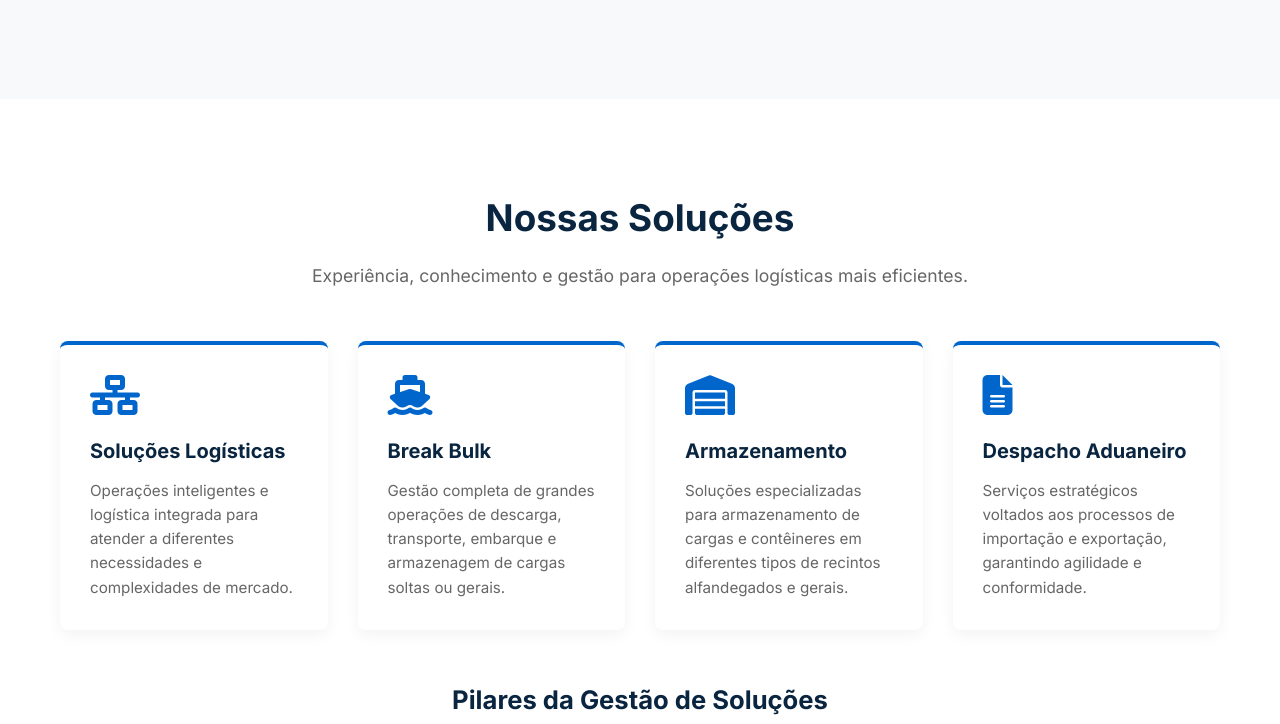
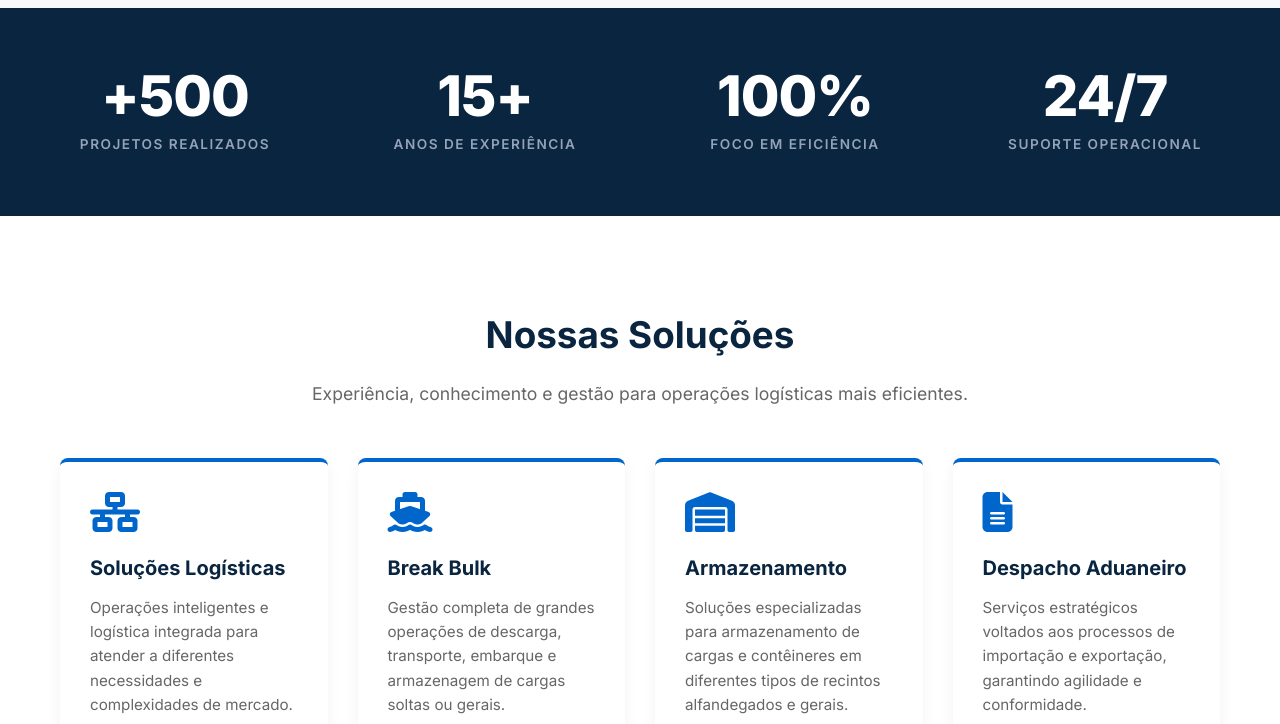
Before and after one commit to victorcosta93/eltexs, a plain HTML site: page index.html in a window 1280 px wide. Shown: the part 1274-1998 px from the top of the page. Drawn offline with Linux system fonts and the light colour scheme.

Commit message:
Add files via upload

```diff
--- a/index.html
+++ b/index.html
@@ -147,12 +147,29 @@
 
         /* 1.1 Destaque Inicial (Hero) */
         .hero {
-            padding: 160px 0 100px;
-            background: linear-gradient(135deg, var(--primary) 0%, #133b66 100%);
-            color: var(--white);
-            min-height: 90vh;
-            display: flex;
-            align-items: center;
+            position: relative;
+            background-image: url('imagens/capa.png');
+            background-size: cover;
+            background-position: center;
+            background-repeat: no-repeat;
+            padding: 100px 0;
+            color: #ffffff;
+        }
+
+        .hero::before {
+            content: '';
+            position: absolute;
+            top: 0;
+            left: 0;
+            width: 100%;
+            height: 100%;
+            background: rgba(11, 25, 43, 0.88);
+            z-index: 1;
+        }
+
+        .hero .container {
+            position: relative;
+            z-index: 2;
         }
 
         .hero-content {
@@ -225,6 +242,46 @@
             color: var(--secondary);
         }
 
+        /* Estilo Minimalista para Indicadores/Contadores */
+        .stats-minimal-container {
+            background-color: var(--primary);
+            padding: 60px 20px;
+            width: 100%;
+        }
+
+        .stats-minimal-grid {
+            max-width: 1200px;
+            margin: 0 auto;
+            display: flex;
+            justify-content: space-around;
+            align-items: center;
+            flex-wrap: wrap;
+            gap: 40px;
+        }
+
+        .stat-item-min {
+            text-align: center;
+            flex: 1;
+            min-width: 200px;
+        }
+
+        .stat-item-min .stat-number {
+            font-size: 3.5rem;
+            font-weight: 800;
+            color: #ffffff;
+            line-height: 1;
+            margin-bottom: 10px;
+            letter-spacing: -1px;
+        }
+
+        .stat-item-min .stat-label {
+            font-size: 0.85rem;
+            color: #94a3b8;
+            text-transform: uppercase;
+            letter-spacing: 1.5px;
+            font-weight: 600;
+        }
+
         /* 1.3 & 3. Nossas Soluções */
         .solutions-grid {
             display: grid;
@@ -264,10 +321,6 @@
             font-size: 0.95rem;
         }
 
-        .center-btn {
-            text-align: center;
-        }
-
         /* 4. Break Bulk & 5. Armazenamento & 9. Porto de Santos */
         .service-detail-grid {
             display: grid;
@@ -294,7 +347,7 @@
 
         /* 7. Sistema de Cargas para Terminais */
         .system-section {
-            background: linear-gradient(rgba(10, 37, 64, 0.92), rgba(10, 37, 64, 0.92)), url('https://images.unsplash.com/photo-1586528116311-ad8dd3c8310d?auto=format&fit=crop&w=1920&q=80') center/cover no-repeat;
+            background: linear-gradient(rgba(10, 37, 64, 0.92), rgba(10, 37, 64, 0.92)), url('https://images.unsplash.com/photo-1494412574643-ff11b0a5c1c3?auto=format&fit=crop&w=1920&q=80') center/cover no-repeat;
             color: var(--white);
             text-align: center;
         }
@@ -387,7 +440,6 @@
         }
 
         /* 10. Contato & Footer */
-        /* Estilos gerais da seção de contato */
         .contato-secao {
             padding: 80px 20px;
             background-color: #f9fbfd;
@@ -399,7 +451,6 @@
             margin: 0 auto;
         }
 
-/* Cabeçalho */
         .contato-header {
             text-align: center;
             margin-bottom: 50px;
@@ -417,7 +468,6 @@
             font-size: 1.1rem;
         }
 
-/* Layout em Grid (Lado a Lado) */
         .contato-conteudo {
             display: grid;
             grid-template-columns: 1fr 1fr;
@@ -428,7 +478,6 @@
             box-shadow: 0 10px 25px rgba(0, 0, 0, 0.05);
         }
 
-/* Caixa de Informações */
         .info-caixa h3 {
             font-size: 1.4rem;
             color: #2d3748;
@@ -460,7 +509,6 @@
             margin: 0;
         }
 
-/* Caixa do Mapa */
         .mapa-caixa {
             width: 100%;
             height: 100%;
@@ -470,17 +518,16 @@
             box-shadow: 0 4px 12px rgba(0, 0, 0, 0.08);
         }
 
-/* Responsividade para Celulares */
         @media (max-width: 768px) {
             .contato-conteudo {
                 grid-template-columns: 1fr;
                 padding: 20px;
             }
-
             .mapa-caixa {
                 min-height: 300px;
             }
         }
+
         footer {
             background-color: var(--primary);
             color: #94a3b8;
@@ -493,7 +540,6 @@
             color: #cbd5e1;
         }
 
-        /* Responsividade */
         @media (max-width: 992px) {
             .grid-2, .service-detail-grid, .contact-grid {
                 grid-template-columns: 1fr;
@@ -559,6 +605,7 @@
             color: var(--primary);
             font-weight: 600;
         }
+
         /* Estilos do Carrossel de Logotipos Coloridos */
         .partners-section {
             padding: 60px 0;
@@ -583,7 +630,7 @@
         }
 
         .logo-track:hover {
-    animation-play-state: paused; /* Pausa o carrossel quando o mouse passa por cima */
+            animation-play-state: paused;
         }
 
         .logo-slide {
@@ -606,19 +653,17 @@
             transform: translateY(-2px);
         }
 
-/* Garante que os logos fiquem coloridos e com boa proporção */
         .logo-slide img {
             max-height: 55px;
             max-width: 140px;
             object-fit: contain;
             width: 100%;
             height: auto;
-    filter: none; /* Mantém as cores originais da imagem */
-    opacity: 1;    /* Totalmente visível/colorido */
+            filter: none;
+            opacity: 1;
             transition: var(--transition);
         }
 
-/* Animação de rolagem contínua */
         @keyframes scrollLogos {
             0% {
                 transform: translateX(0);
@@ -627,7 +672,6 @@
                 transform: translateX(calc(-50% - 15px));
             }
         }
-
     </style>
 </head>
 <body>
@@ -705,6 +749,28 @@
             </div>
         </div>
     </section>
+
+    <!-- Nova Área de Contadores / Indicadores (Estilo Minimalista) -->
+    <div class="stats-minimal-container">
+        <div class="stats-minimal-grid">
+            <div class="stat-item-min">
+                <div class="stat-number" data-target="500">0</div>
+                <div class="stat-label">Projetos Realizados</div>
+            </div>
+            <div class="stat-item-min">
+                <div class="stat-number" data-target="15">0</div>
+                <div class="stat-label">Anos de Experiência</div>
+            </div>
+            <div class="stat-item-min">
+                <div class="stat-number" data-target="100">0</div>
+                <div class="stat-label">Foco em Eficiência</div>
+            </div>
+            <div class="stat-item-min">
+                <div class="stat-number" data-target="24">0</div>
+                <div class="stat-label">Suporte Operacional</div>
+            </div>
+        </div>
+    </div>
 
     <!-- 1.3 & 3. Nossas Soluções -->
     <section id="solucoes">
@@ -952,6 +1018,7 @@
             </div>
         </div>
     </section>
+
     <!-- Seção Parceiros e Clientes -->
     <section id="parceiros" class="partners-section">
         <div class="container">
@@ -962,7 +1029,6 @@
 
             <div class="logo-carousel">
                 <div class="logo-track">
-                <!-- Conjunto de logotipos 1 -->
                     <div class="logo-slide"><img src="imagens/gelog.png" alt="Gelog"></div>
                     <div class="logo-slide"><img src="imagens/gelog.png" alt="Gelog"></div>
                     <div class="logo-slide"><img src="imagens/gelog.png" alt="Gelog"></div>
@@ -970,7 +1036,6 @@
                     <div class="logo-slide"><img src="imagens/gelog.png" alt="Gelog"></div>
                     <div class="logo-slide"><img src="imagens/gelog.png" alt="Gelog"></div>
 
-                <!-- Conjunto duplicado para criar o efeito infinito contínuo -->
                     <div class="logo-slide"><img src="imagens/gelog.png" alt="Gelog"></div>
                     <div class="logo-slide"><img src="imagens/gelog.png" alt="Gelog"></div>
                     <div class="logo-slide"><img src="imagens/gelog.png" alt="Gelog"></div>
@@ -996,17 +1061,12 @@
     <!-- 10. Contato -->
     <section id="contato" class="contato-secao">
         <div class="contato-container">
-
-            <!-- Cabeçalho da Seção -->
             <div class="contato-header">
                 <h2>Vamos conversar sobre sua operação?</h2>
                 <p>Entre em contato com a Eltex's e conheça nossas soluções logísticas personalizadas.</p>
             </div>
 
-            <!-- Conteúdo Principal: Informações + Mapa -->
             <div class="contato-conteudo">
-
-                <!-- Caixa de Informações de Contato -->
                 <div class="info-caixa">
                     <h3>Informações de Contato</h3>
 
@@ -1043,10 +1103,9 @@
                     </div>
                 </div>
 
-                <!-- Caixa do Mapa do Google Maps -->
                 <div class="mapa-caixa">
                     <iframe
-                        src="https://www.google.com/maps/embed?pb=!1m18!1m12!1m3!1d3646.7690326577626!2d-46.32820212465826!3d-23.93323147854605!2m3!1f0!2f0!3f0!3m2!1i1024!2i768!4f13.1!3m3!1m2!1s0x94ce0480fbe7a27f%3A0xa3c93d9f192a8fa0!2sEltex's%20Consultoria%20Log%C3%ADstica%20e%20Sistemas%20de%20Terminais%20de%20Carga!5e0!3m2!1spt-BR!2sbr!4v1786492452985!5m2!1spt-BR!2sbr" width="600" height="450" style="border:0;" allowfullscreen="" loading="lazy" referrerpolicy="strict-origin-when-cross-origin"
+                        src="https://www.google.com/maps/embed?pb=!1m18!1m12!1m3!1d3646.7690326577626!2d-46.32820212465826!3d-23.93323147854605!2m3!1f0!2f0!3f0!3m2!1i1024!2i768!4f13.1!3m3!1m2!1s0x94ce0480fbe7a27f%3A0xa3c93d9f192a8fa0!2sEltex's%20Consultoria%20Log%C3%ADstica%20e%20Sistemas%20de%20Terminais%20de%20Carga!5e0!3m2!1spt-BR!2sbr!4v1786492452985!5m2!1spt-BR!2sbr"
                         width="100%"
                         height="100%"
                         style="border:0;"
@@ -1055,7 +1114,6 @@
                         referrerpolicy="no-referrer-when-downgrade">
                     </iframe>
                 </div>
-
             </div>
         </div>
     </section>
@@ -1067,7 +1125,7 @@
         </div>
     </footer>
 
-    <!-- JavaScript para Menu Responsivo e Rolagem Ativa -->
+    <!-- JavaScript para Menu Responsivo, Rolagem Ativa e Contadores Dinâmicos -->
     <script>
         // Menu Responsivo Hamburguer
         const hamburger = document.getElementById('hamburger');
@@ -1080,7 +1138,6 @@
             icon.classList.toggle('fa-times');
         });
 
-        // Fechar menu ao clicar em um link mobile
         document.querySelectorAll('.nav-menu a').forEach(link => {
             link.addEventListener('click', () => {
                 navMenu.classList.remove('active');
@@ -1098,7 +1155,6 @@
             let current = '';
             sections.forEach(section => {
                 const sectionTop = section.offsetTop;
-                const sectionHeight = section.clientHeight;
                 if (pageYOffset >= (sectionTop - 150)) {
                     current = section.getAttribute('id');
                 }
@@ -1111,6 +1167,50 @@
                 }
             });
         });
+
+        // Efeito de Contagem Dinâmica dos Indicadores
+        document.addEventListener("DOMContentLoaded", () => {
+            const counters = document.querySelectorAll(".stat-number");
+            let animated = false;
+
+            const runCounter = () => {
+                counters.forEach(counter => {
+                    const target = +counter.getAttribute("data-target");
+                    let count = 0;
+                    const speed = target / 40;
+
+                    const updateCount = () => {
+                        count += speed;
+                        if (count < target) {
+                            counter.innerText = Math.ceil(count);
+                            setTimeout(updateCount, 30);
+                        } else {
+                            if (target === 500) counter.innerText = "+500";
+                            else if (target === 15) counter.innerText = "15+";
+                            else if (target === 100) counter.innerText = "100%";
+                            else if (target === 24) counter.innerText = "24/7";
+                            else counter.innerText = target;
+                        }
+                    };
+                    updateCount();
+                });
+            };
+
+            const observer = new IntersectionObserver((entries, observer) => {
+                entries.forEach(entry => {
+                    if (entry.isIntersecting && !animated) {
+                        runCounter();
+                        animated = true;
+                        observer.disconnect();
+                    }
+                });
+            }, { threshold: 0.4 });
+
+            const statsSection = document.querySelector(".stats-minimal-container");
+            if (statsSection) {
+                observer.observe(statsSection);
+            }
+        });
     </script>
 </body>
 </html>
```
Also changed, not shown: imagens/capa.png (added). Lines whose indentation alone changed are shown as unchanged.
